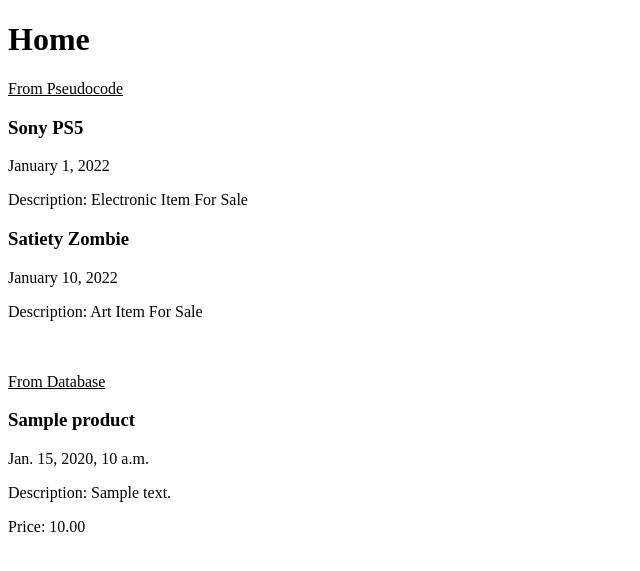
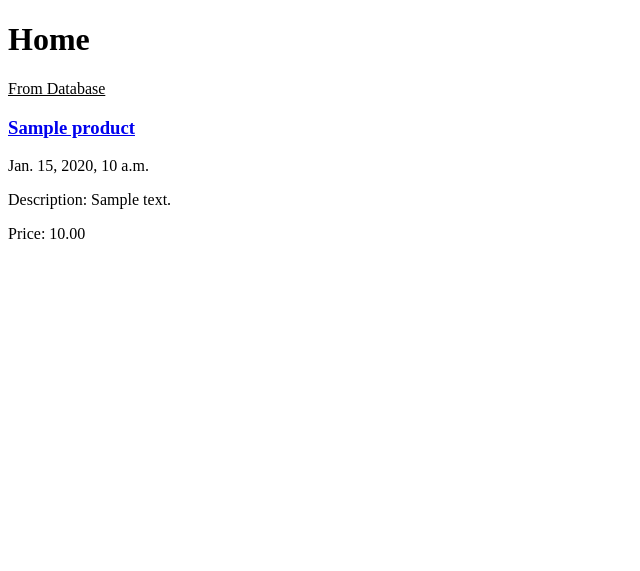
Before and after one commit to smaster0517/Ecommerce-Django, a Django app: page / in a window 1280 px wide. Shown: the top 571 px of the page, without its empty margins (0-640 px from the left). Run offline with Django 4.2, Linux system fonts and the light colour scheme; tables that the repository leaves empty hold one stand-in row (values such as "Sample post").

Commit message:
created class based views for products.

```diff
--- a/app_store/models.py
+++ b/app_store/models.py
@@ -9,3 +9,6 @@ class Product(models.Model):
     rating = models.IntegerField(default=0)
     #TODO images
     date_posted = models.DateTimeField(default=timezone.now)
+
+    def __str__(self):
+        return self.title
--- a/app_store/templates/app_store/home.html
+++ b/app_store/templates/app_store/home.html
@@ -4,24 +4,12 @@
     <h1>Home</h1>
 
     <div>
-        <u>From Pseudocode</u>
-        {% for item in product %}
-            <h3>{{ item.title }}</h3>
-            <p>{{ item.date_posted }}</p>
-            <p>Description: {{ item.description }}</p>
-        {% endfor %}
-    </div>
-
-    <br>
-    <br>
-
-    <div>
         <u>From Database</u>
-        {% for p in all_products %}
-            <h3>{{ p.title }}</h3>
-            <p>{{ p.date_posted }}</p>
-            <p>Description: {{ p.description }}</p>
-            <p>Price: {{ p.price }}</p>
+        {% for product in all_products %}
+            <h3> <a href="{% url 'product-detail' product.id %}">{{ product.title }}</a></h3>
+            <p>{{ product.date_posted }}</p>
+            <p>Description: {{ product.description }}</p>
+            <p>Price: {{ product.price }}</p>
         {% endfor %}
     </div>
 {% endblock %}
--- a/app_store/urls.py
+++ b/app_store/urls.py
@@ -1,6 +1,9 @@
 from django.urls import path
+from .views import ProductListView, ProductDetailView
 from . import views
 
 urlpatterns = [
-    path('', views.home, name='store-home')
+    # path('', views.home, name='store-home'),
+    path('',  ProductListView.as_view(), name='store-home'),
+    path('product/<int:pk>/',  ProductDetailView.as_view(), name='product-detail')
 ]
--- a/app_store/views.py
+++ b/app_store/views.py
@@ -1,26 +1,20 @@
-from itertools import product
-from django.shortcuts import render
+# from django.shortcuts import render
+from django.views.generic import ListView, DetailView
 from app_store.models import Product
 
-# Pseudocode for context variables
-product = [
-    {
-        'title' : 'Sony PS5',
-        'description' : 'Electronic Item For Sale',
-        'date_posted' : 'January 1, 2022'
-    },
-    {
-        'title' : 'Satiety Zombie',
-        'description' : 'Art Item For Sale',
-        'date_posted' : 'January 10, 2022'
-    }
-]
+# def home(request):
+#     all_products = Product.objects.all()
+#     context = {
+#         'title' : 'Home',
+#         'all_products' : all_products
+#     }
+#     return render(request, "app_store/home.html", context)
 
-def home(request):
-    all_products = Product.objects.all()
-    context = {
-        'product' : product,
-        'title' : 'Home',
-        'all_products' : all_products
-    }
-    return render(request, "app_store/home.html", context)
+class ProductListView(ListView):
+    model = Product
+    template_name = 'app_store/home.html' # <app>/<model>_<viewtype>.html
+    context_object_name = 'all_products'
+    ordering = ['-date_posted'] # date_posted - oldest to newest
+
+class ProductDetailView(DetailView):
+    model = Product
```
Also changed, not shown: app_store/templates/app_store/product_detail.html (added, +11 -0 lines).
